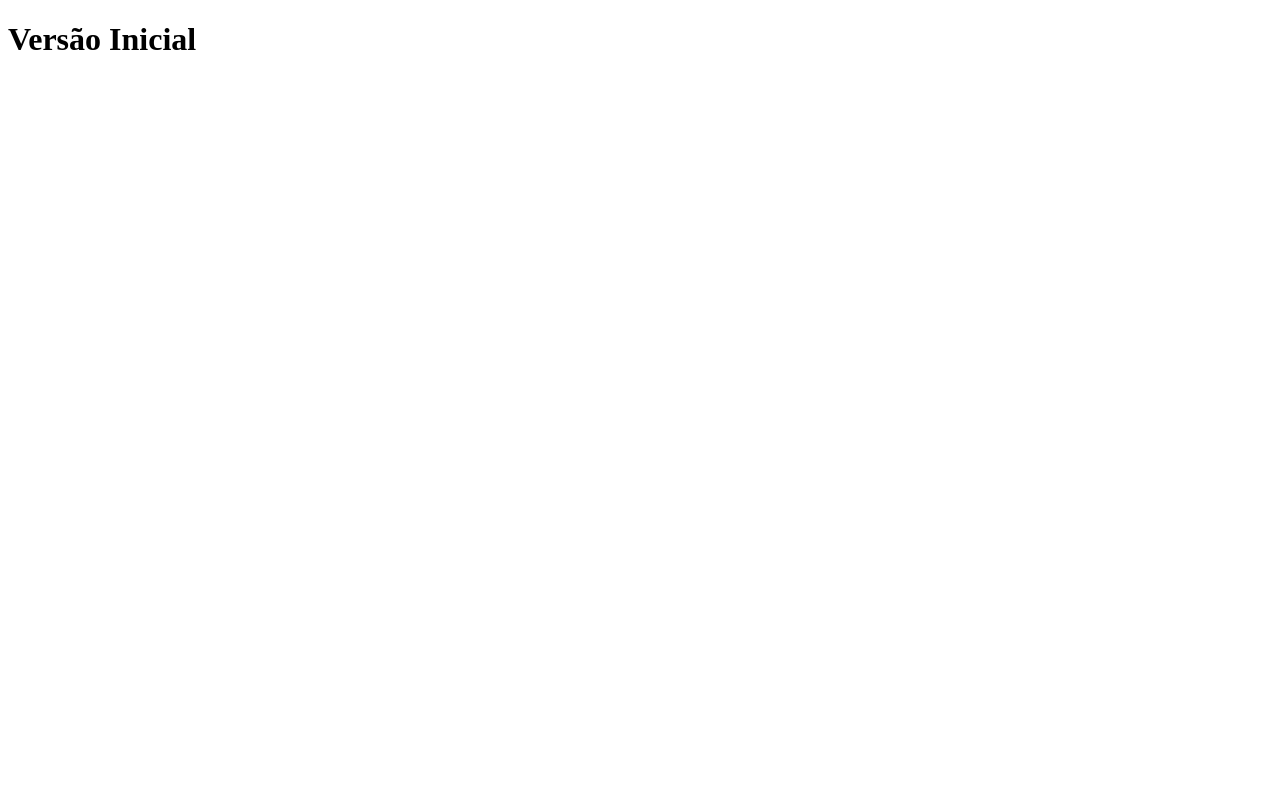
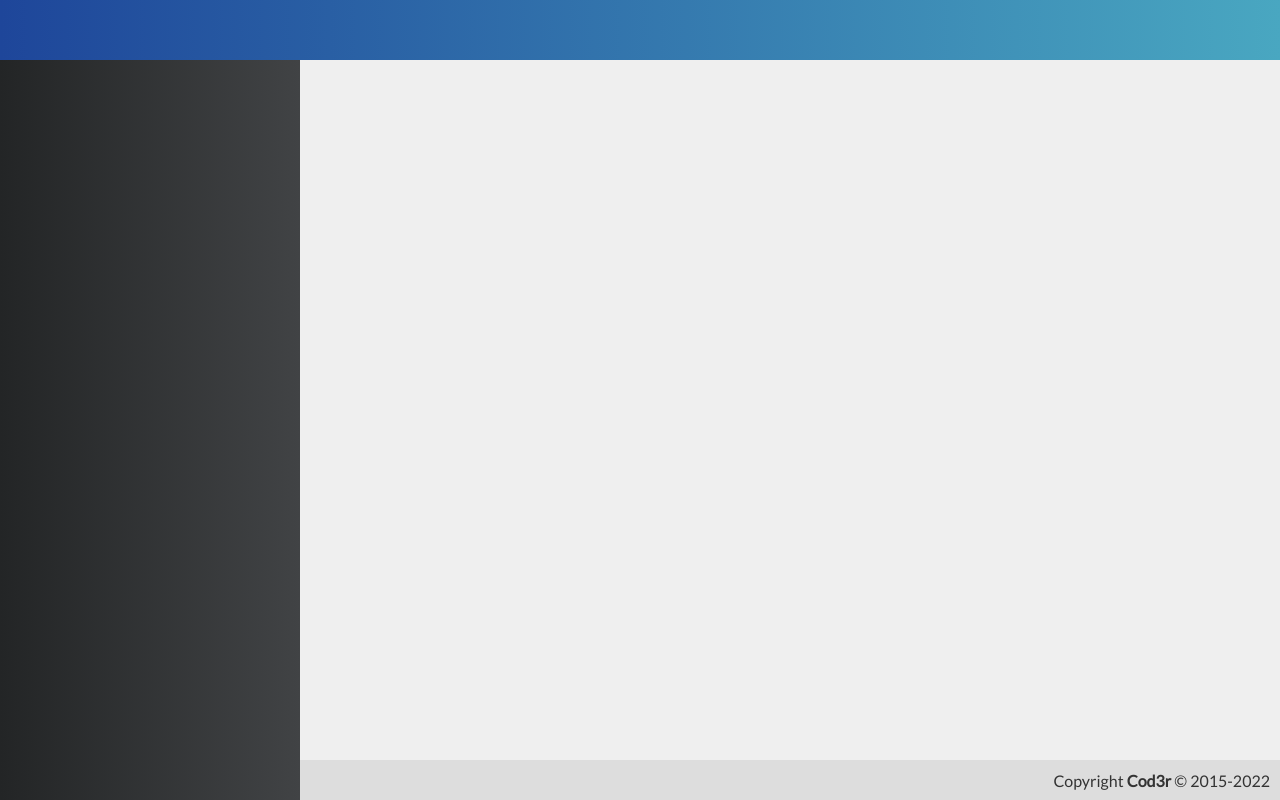
Before and after one commit to NikolasDaltro/ProjetoCompleto, a Vue app in the folder frontend/: page / in a window 1280 px wide. Built offline with nearby package versions, Linux system fonts and the light colour scheme.

Commit message:
estrutura inicial frontend

```diff
--- a/frontend/src/App.vue
+++ b/frontend/src/App.vue
@@ -1,15 +1,46 @@
 <template>
 	<div id="app">
-		<h1>Versão Inicial</h1>
+		<Header />
+		<Menu />
+		<Content />
+		<Footer />
 	</div>
 </template>
 
 <script>
+import Header from "./components/template/Header"
+import Menu from "./components/template/Menu"
+import Content from "./components/template/Content"
+import Footer from "./components/template/Footer"
+
+
+
 export default {
 	name: "App",
+	components: {Header, Menu, Content, Footer}
 }
 </script>
 
 <style>
+*{
+	font-family: "Lato", sans-serif;
+}
+body{
+	margin: 0;
+}
+
+#app{
+	-webkit-font-smoothing: antialiased;
+	-moz-osx-font-smoothing: grayscale;
+
+	height: 100vh;
+	display: grid;
+	grid-template-rows: 60px 1fr 40px;
+	grid-template-columns: 300px 1fr;
+	grid-template-areas:
+		"header header"
+		"menu content"
+		"menu footer";
+}
 
 </style>
--- /dev/null
+++ b/frontend/src/components/template/Content.vue
@@ -0,0 +1,18 @@
+<template>
+<div class="content"></div>
+</template>
+
+<script>
+export default {
+    name: 'Content'
+}
+</script>
+
+<style>
+    .content{
+        grid-area: content;
+        background-color: #efefef;
+        padding: 20px;
+    }
+
+</style>
--- /dev/null
+++ b/frontend/src/components/template/Footer.vue
@@ -0,0 +1,25 @@
+<template>
+  <footer class="footer">
+    <span>Copyright <strong>Cod3r</strong> © 2015-2022</span>
+  </footer>
+</template>
+
+<script>
+export default {
+    name:'Footer'
+}
+</script>
+
+<style>
+    .footer{
+        grid-area:footer;
+        background-color: #DDD;
+        color: #333;
+
+        display: flex;
+        align-items: center;
+        justify-content: flex-end;
+        padding-right: 10px;
+    }
+
+</style>
--- /dev/null
+++ b/frontend/src/components/template/Header.vue
@@ -0,0 +1,20 @@
+<template>
+  <header class="header"></header>
+</template>
+
+<script>
+export default {
+    name: 'Header'
+}
+</script>
+
+<style>
+    .header{
+        grid-area: header;
+        background: linear-gradient(to right, #1e469a, #49a7c1);
+
+        display: flex;
+        justify-content: center;
+        align-items: center;
+    }
+</style>
--- /dev/null
+++ b/frontend/src/components/template/Menu.vue
@@ -0,0 +1,21 @@
+<template>
+  <aside class="menu"></aside>
+</template>
+
+<script>
+export default {
+    nome:'Menu'
+}
+</script>
+
+<style>
+    .menu{
+        grid-area: menu;
+        background: linear-gradient(to right, #232526, #414345);
+
+        display: flex;
+        flex-direction: column;
+        flex-wrap: wrap;
+    }
+
+</style>
```
